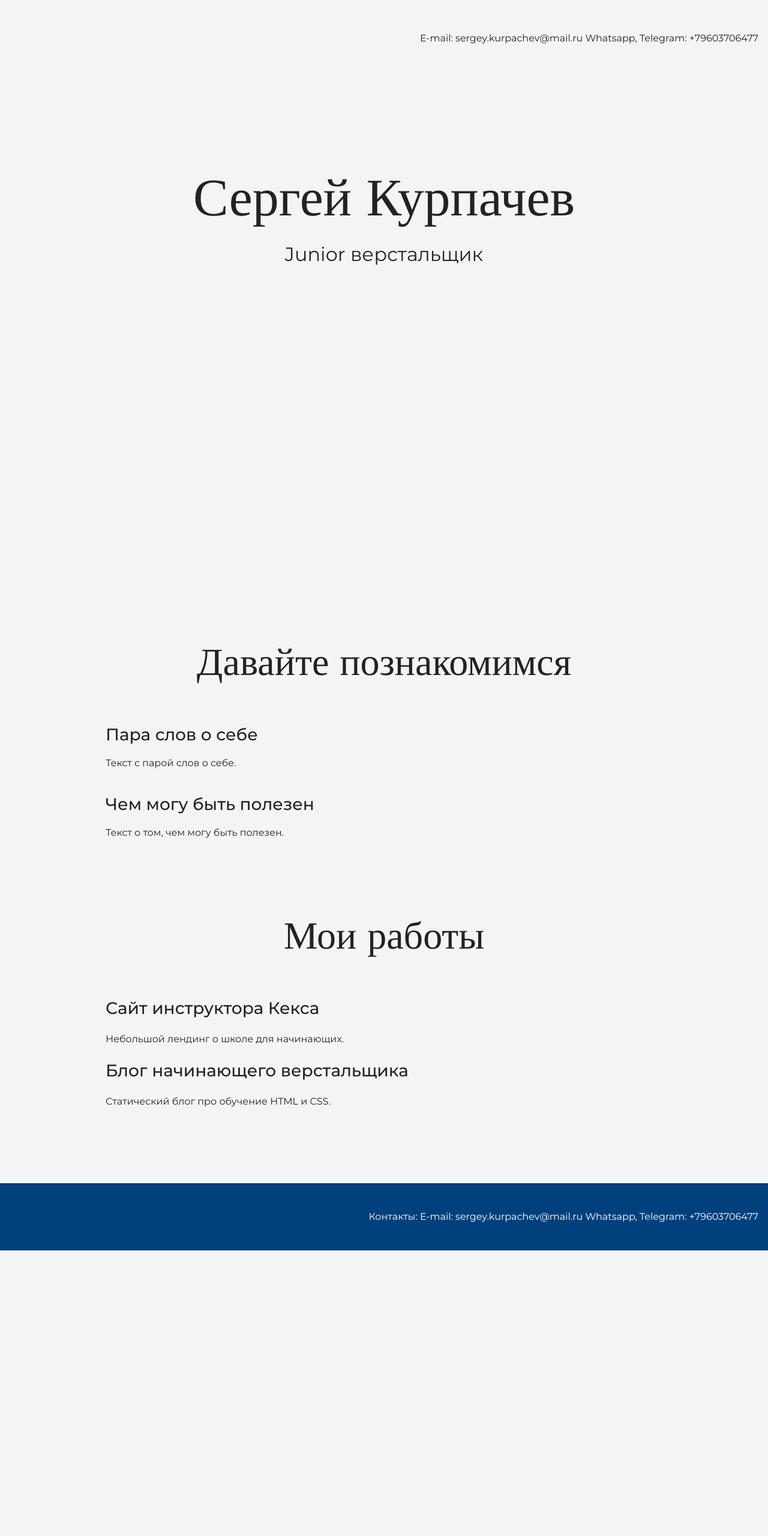
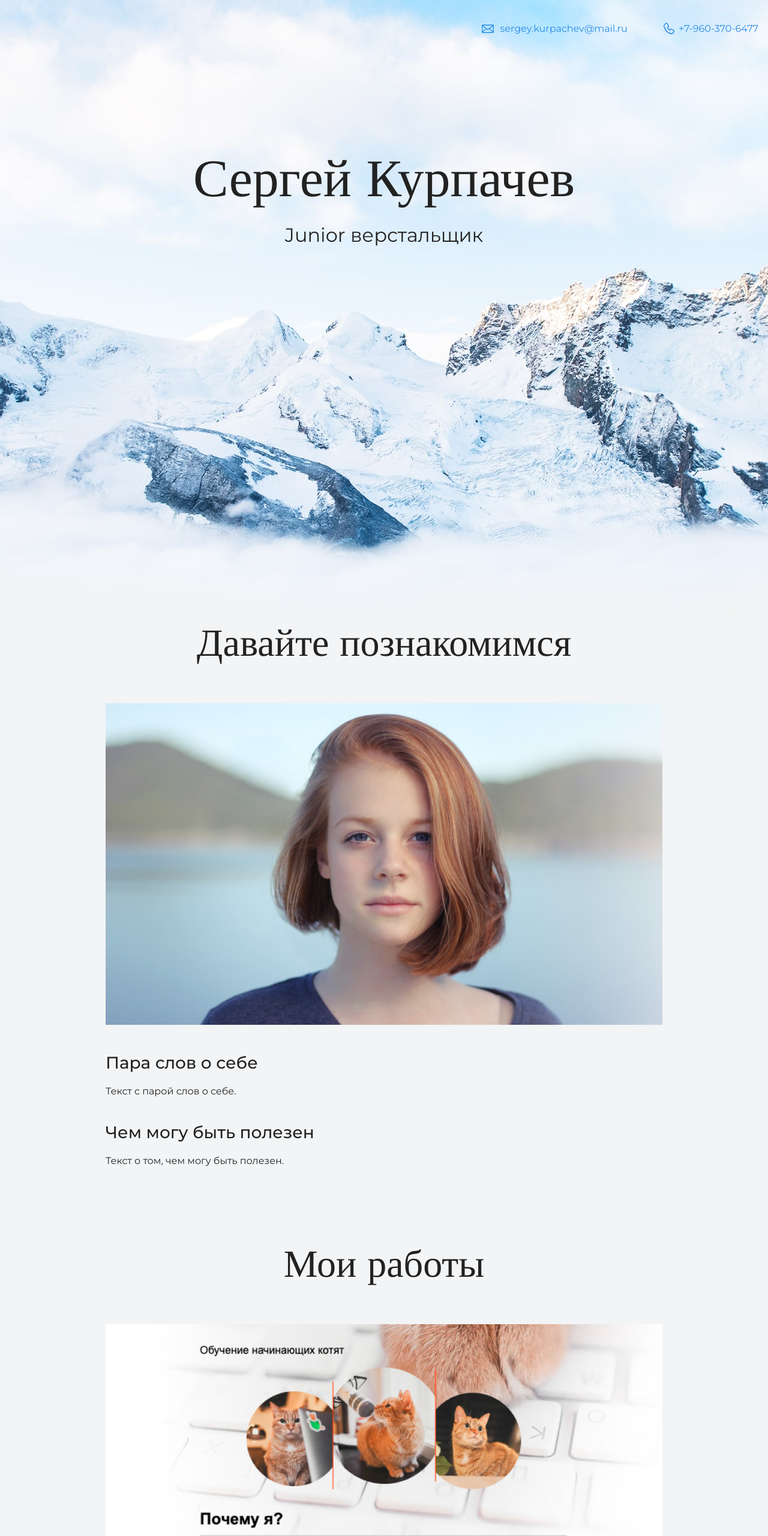
Before and after one commit to skrpv1/mysite, a plain HTML site: page index.html in a window 1280 px wide. Shown: the top 2560 px of the page at 60% size. Before the commit the page ends 2084 px from the top, so only its background shows below. Drawn offline with nearby package versions, Linux system fonts and the light colour scheme.

Commit message:
Дополнение сайта

```diff
--- a/index.html
+++ b/index.html
@@ -10,7 +10,10 @@
   <body>
     <header class="page-header">
       <div class="container">
-      </p>E-mail: sergey.kurpachev@mail.ru Whatsapp, Telegram: +79603706477</p>
+      <a class="header-email"
+      href="mailto:sergey.kurpachev@mail.ru">sergey.kurpachev@mail.ru</a>
+      <a class="header-phone"
+      href="tel:+79603706477">+7-960-370-6477</a>
       </div>
     </header>
 
@@ -24,6 +27,9 @@
     <section class="intro">
       <div class="container">
       <h2 class="subheading">Давайте познакомимся</h2>
+      <figure class="user-image">
+        <img src="files/user.jpg" width="928" height="536" alt="Фотография тупого ебала">
+      </figure>
       <h3>Пара слов о себе</h3>
       <p>Текст с парой слов о себе.</p>
       <h3>Чем могу быть полезен</h3>
@@ -34,8 +40,11 @@
     <section class="portfolio">
       <div class="container">
       <h2 class="subheading">Мои работы</h2>
-
+      <figure class="project-image">
+        <img src="files/project.jpg" width="928" height="536" alt="Сайт конструктора Кекса"
+      </figure>
       <h3>Сайт инструктора Кекса</h3>
+      <a class="button" href="source/project/index.html">Открыть страницу</a>
       <p>Небольшой лендинг о школе для начинающих.</p>
 
       <h3>Блог начинающего верстальщика</h3>
@@ -45,7 +54,10 @@
 
     <footer class="page-footer">
       <div class="container">
-      Контакты: E-mail: sergey.kurpachev@mail.ru Whatsapp, Telegram: +79603706477
+      <a class="footer-email"
+      href="mailto:sergey.kurpachev@mail.ru">sergey.kurpachev@mail.ru</a>
+      <a class="footer-phone"
+      href="tel:+79603706477">=+7-960-370-6477</a>
       </div>
     </footer>
   </body>
```
Also changed, not shown: files/project.jpg (added), files/user.jpg (added), img/hero-bg.jpg (added), img/icon-css.svg (added), img/icon-email-footer.svg (added), img/icon-email-header.svg (added), img/icon-html.svg (added), img/icon-phone-footer.svg (added), img/icon-phone-header.svg (added).
